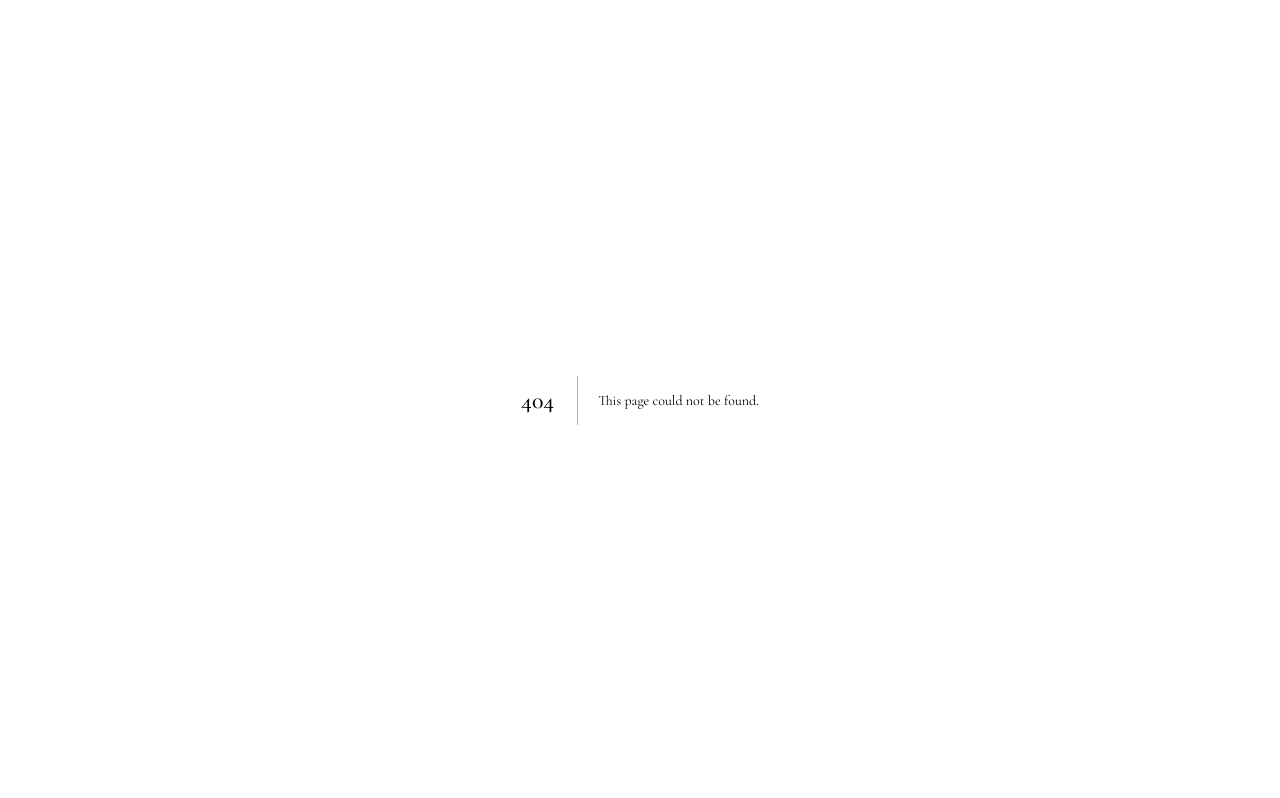
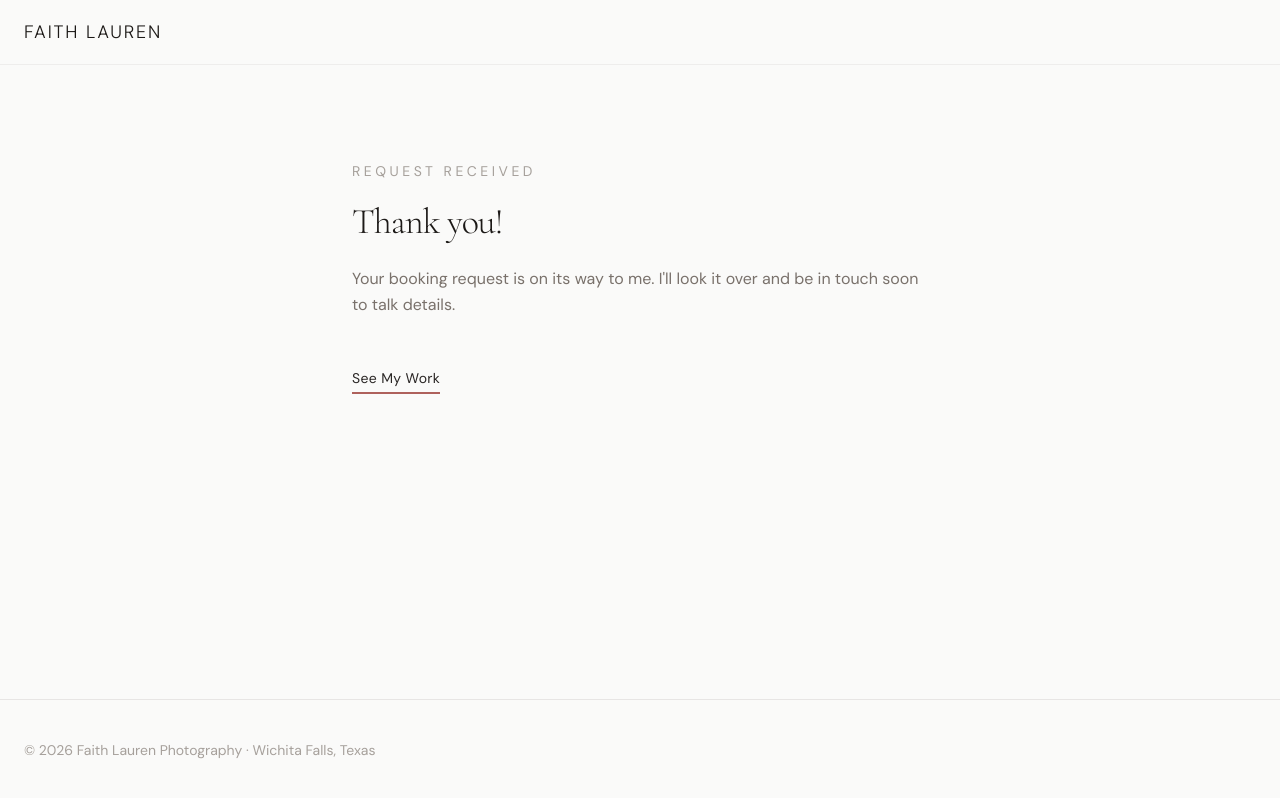
Before and after one commit to Creeland/faithlauren, a Next.js app: page /thank-you in a window 1280 px wide. Before the commit this address had no page. Built offline with nearby package versions, Linux system fonts and the light colour scheme.

Commit message:
Redirect successful bookings to a /thank-you page for ads conversion tracking
Co-Authored-By: Claude Fable 5 <noreply@anthropic.com>

```diff
--- a/src/app/actions/booking.ts
+++ b/src/app/actions/booking.ts
@@ -38,7 +38,6 @@ export type BookingState =
   | {
       error?: string;
       errors?: Record<string, string[]>;
-      success?: boolean;
     }
   | undefined;
 
@@ -46,9 +45,10 @@ export async function createBooking(
   _prevState: BookingState,
   formData: FormData,
 ): Promise<BookingState> {
-  // Honeypot — if filled, a bot submitted this. Return fake success.
+  // Honeypot — if filled, a bot submitted this. Redirect exactly like a real
+  // success so the bot can't tell it was caught.
   if (formData.get("_hp_name")) {
-    return { success: true };
+    redirect("/thank-you");
   }
 
   // Turnstile CAPTCHA verification stays at the public boundary.
@@ -82,5 +82,7 @@ export async function createBooking(
   // above and never reach here. sendBookingAlert never throws.
   after(() => bookingModule.sendBookingAlert(parsed.data));
 
-  return { success: true };
+  // The /thank-you page is the Google Ads conversion signal; schedule the
+  // alert before this, since redirect throws NEXT_REDIRECT.
+  redirect("/thank-you");
 }
--- a/src/app/booking-form.tsx
+++ b/src/app/booking-form.tsx
@@ -21,30 +21,13 @@ export function BookingForm() {
   );
   const turnstileRef = useRef<TurnstileInstance>(null);
 
-  // Reset Turnstile after each server response (tokens are single-use)
+  // Reset Turnstile after each server response (tokens are single-use).
+  // Success never reaches here: the action redirects to /thank-you.
   useEffect(() => {
     if (state) {
       turnstileRef.current?.reset();
     }
   }, [state]);
-
-  if (state?.success) {
-    return (
-      <div className="text-center py-8">
-        <p className="text-lg font-light mb-2">Thank you!</p>
-        <p className="text-sm text-stone-500 mb-6">
-          Your booking request has been submitted. I&apos;ll be in touch soon.
-        </p>
-        <button
-          type="button"
-          onClick={() => window.location.reload()}
-          className="text-sm text-accent hover:text-accent-hover transition-colors"
-        >
-          Book another session
-        </button>
-      </div>
-    );
-  }
 
   return (
     <form action={action} className="relative flex flex-col gap-5">
--- /dev/null
+++ b/src/app/thank-you/page.tsx
@@ -0,0 +1,53 @@
+import Link from "next/link";
+import type { Metadata } from "next";
+
+// The booking form redirects here on success; Google Ads counts a load of
+// this URL as a conversion. Noindex keeps it for form submitters only.
+export const metadata: Metadata = {
+  title: "Thank You",
+  robots: { index: false, follow: true },
+};
+
+export default function ThankYouPage() {
+  return (
+    <div className="flex flex-col min-h-screen">
+      <header className="border-b border-stone-200/60">
+        <div className="max-w-7xl mx-auto px-6 h-16 flex items-center">
+          <Link
+            href="/"
+            className="text-lg tracking-widest uppercase font-light"
+          >
+            Faith Lauren
+          </Link>
+        </div>
+      </header>
+
+      <main className="flex-1 px-6 py-16 sm:py-24">
+        <div className="max-w-xl mx-auto">
+          <p className="text-sm tracking-[0.25em] uppercase text-stone-400 mb-5">
+            Request Received
+          </p>
+          <h1 className="text-3xl sm:text-4xl font-light tracking-tight leading-[1.15] mb-6">
+            Thank you!
+          </h1>
+          <p className="text-stone-500 leading-relaxed mb-12">
+            Your booking request is on its way to me. I&apos;ll look it over and
+            be in touch soon to talk details.
+          </p>
+          <Link
+            href="/#work"
+            className="inline-block border-b-2 border-accent pb-1 text-sm tracking-wide text-stone-800 hover:text-accent transition-colors"
+          >
+            See My Work
+          </Link>
+        </div>
+      </main>
+
+      <footer className="border-t border-stone-200 py-10 px-6">
+        <p className="max-w-7xl mx-auto text-sm text-stone-400">
+          &copy; 2026 Faith Lauren Photography &middot; Wichita Falls, Texas
+        </p>
+      </footer>
+    </div>
+  );
+}
```
Also changed, not shown: 1 other file (tests, documents, lock files or other folders).
